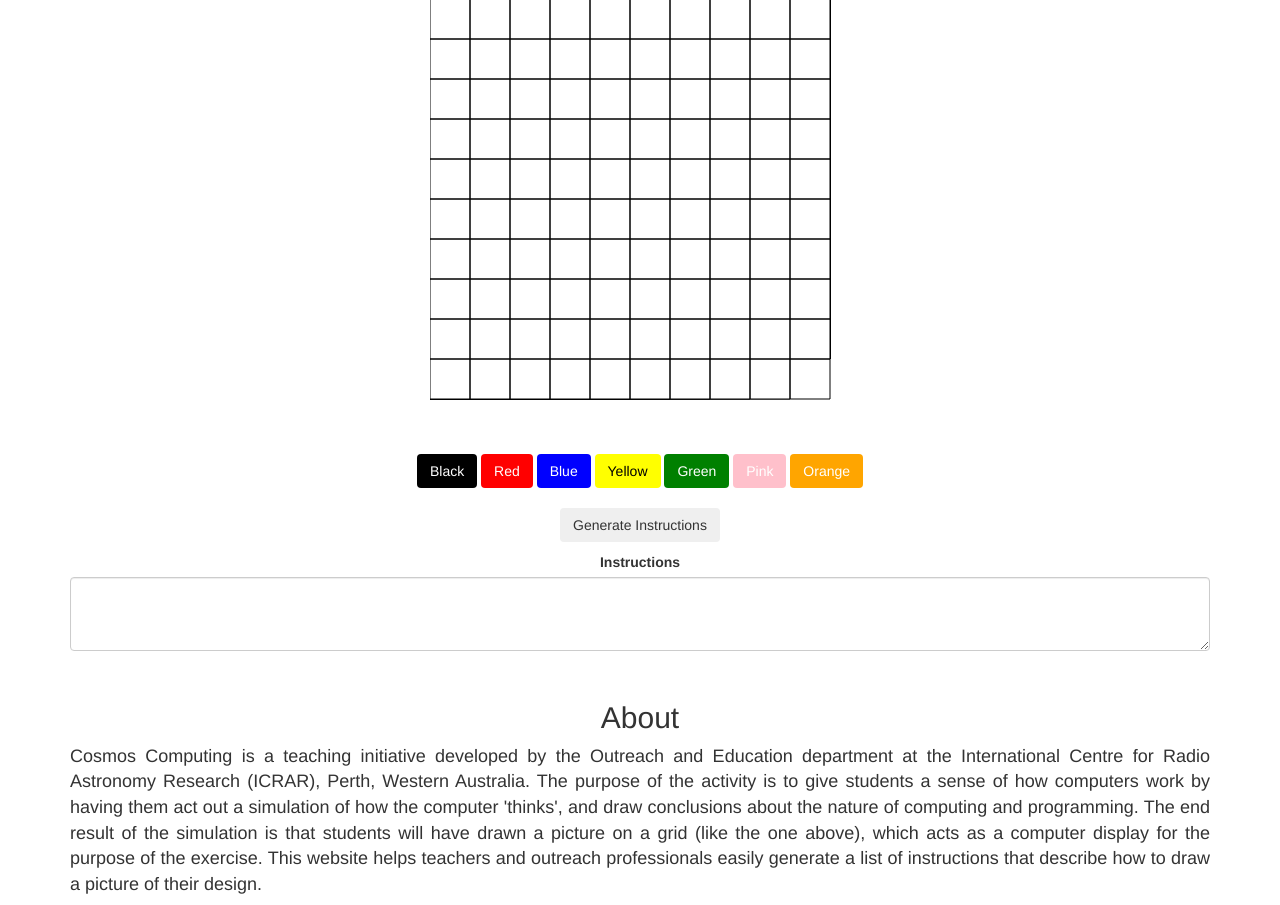
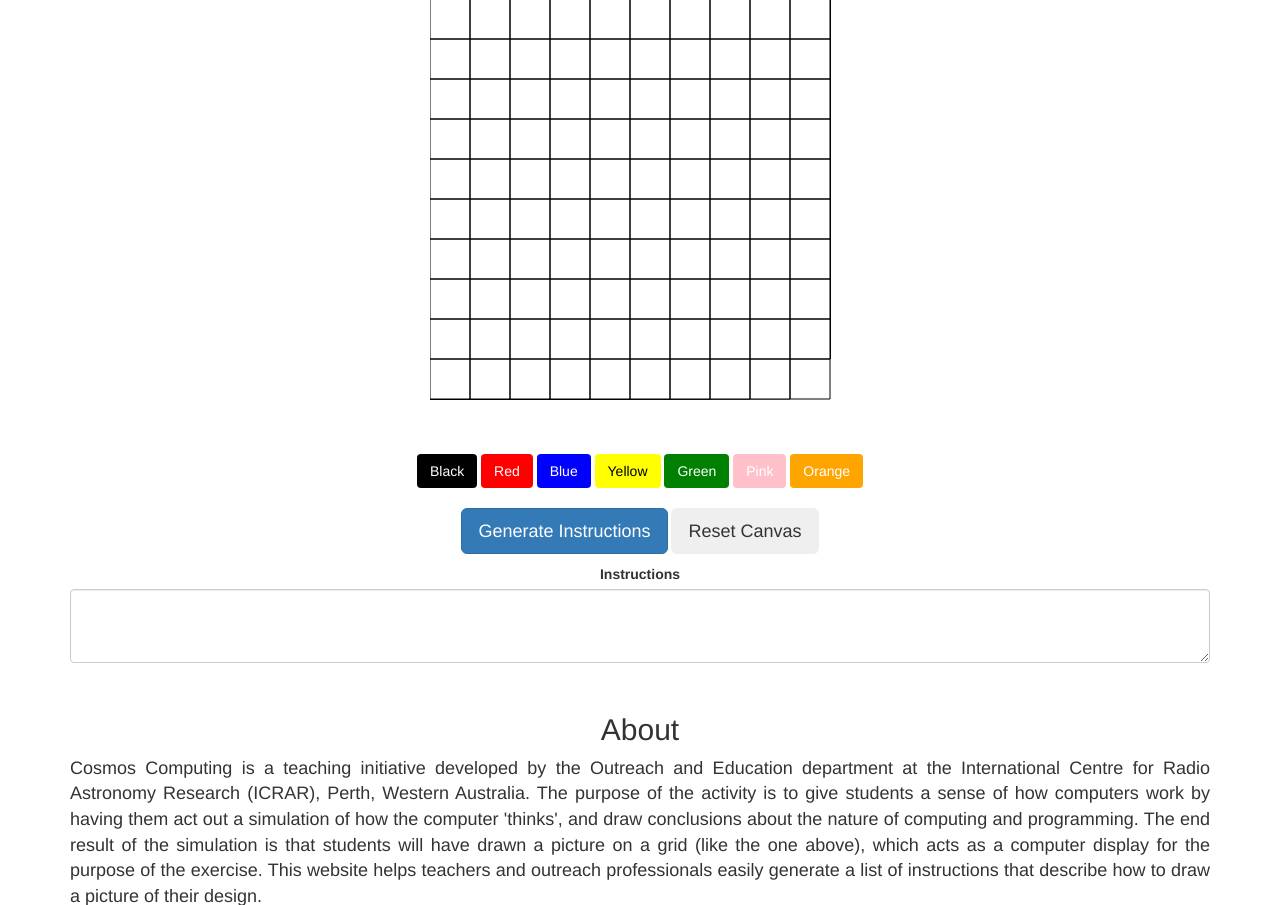
Before and after one commit to ICRAR/CosmosComputing, a Flask app: page / in a window 1280 px wide. Shown: the part 161-1066 px from the top of the page. Run offline with Flask 2, Linux system fonts and the light colour scheme; some libraries are stand-ins or nearby versions.

Commit message:
Add reset button

```diff
--- a/templates/index.html
+++ b/templates/index.html
@@ -77,6 +77,8 @@
             <div class="col-lg-12 text-center">
                 <h1>Cosmos Computing</h1>
                     <canvas id = "canvas" width="420px" height="420px" style="margin:20px;"></canvas>
+                    <div class='controls'>
+                    </div>
                     <div class="buttons">
                                 <button type="button" class="btn btn-secondary black-button" id = "chooseBlackColour" type="button" >Black</button>
                                 <button type="button" class="btn btn-secondary red-button" id = "chooseRedColour" type ="button" >Red</button>
@@ -88,7 +90,8 @@
 
                     </div>
                     <div class="buttons">
-                    <button type="button" class="btn btn-secondary" id="coordinates" type="button" >Generate Instructions</button>
+                        <button type="button" class="btn btn-primary btn-lg" id="coordinates" type="button" >Generate Instructions</button>
+                        <button type="button" class="btn btn-secondary btn-lg" type="button">Reset Canvas</button>
                     </div>
                     <div class = "text-form">
                         <label for="instructions">Instructions</label>
```
Lines whose indentation alone changed are shown as unchanged.
